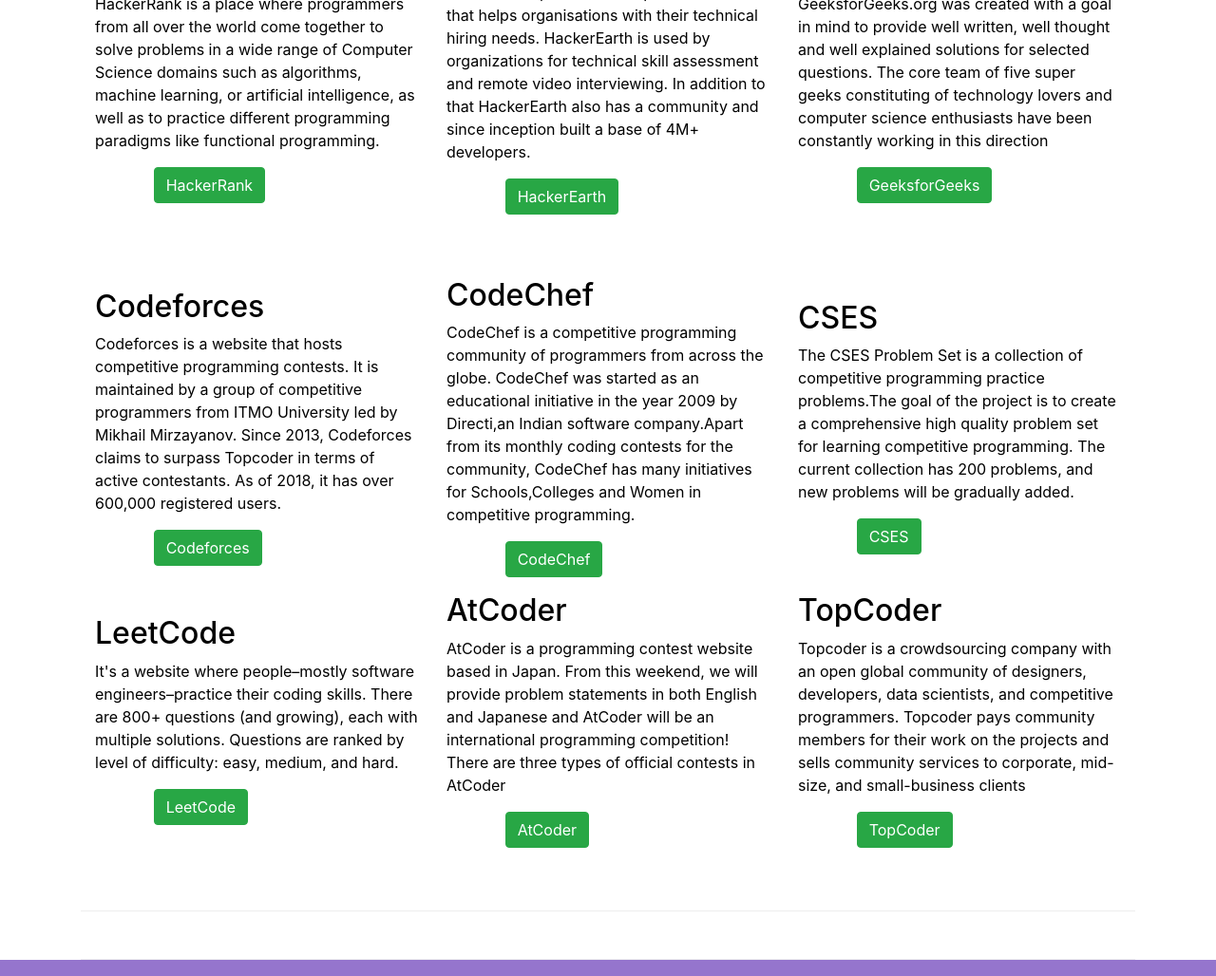
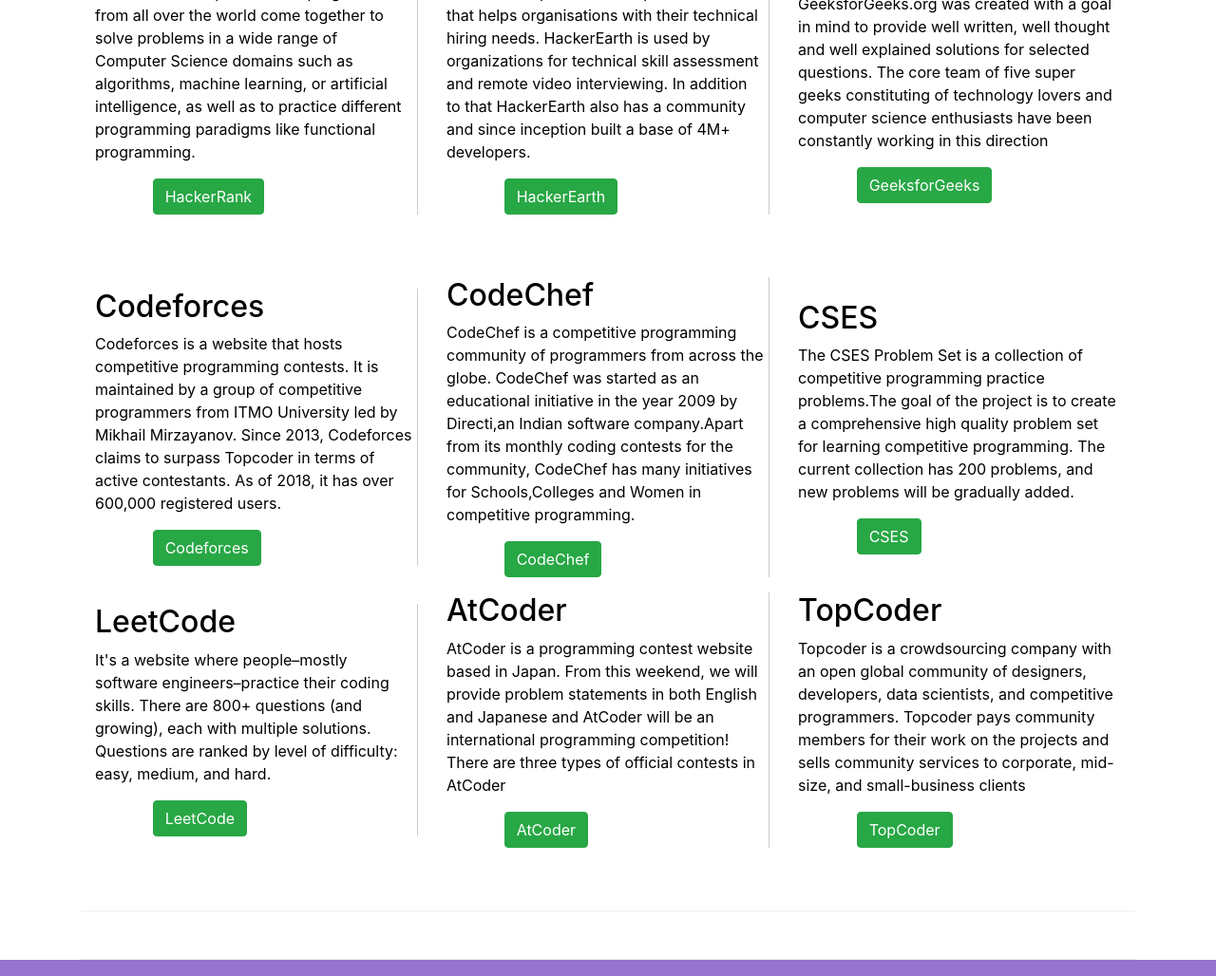
Before and after one commit to Vishesht27/Fresher-s-Help, a website: page Practice.html in a window 1280 px wide. Shown: the part 436-1464 px from the top of the page at 95% size. Drawn offline with nearby package versions, Linux system fonts and the light colour scheme.

Commit message:
Added columns lines

```diff
--- a/Practice.html
+++ b/Practice.html
@@ -28,7 +28,7 @@
                 <ul class="navbar-nav mr-auto">
                     <li class="nav-item active"><a class="nav-link" href="#"><span class="fa fa-pencil"></span>Practice</a></li>
                     <li class="nav-item active"><a class="nav-link" href="./Learning.html"><span class="fa fa-book"></span>Courses</a></li>
-                    <li class="nav-item active"><a class="nav-link"href="#"><span class="fa fa-book"></span>Books</a></li>
+                    <li class="nav-item active"><a class="nav-link"href="./Books.html"><span class="fa fa-book"></span>Books</a></li>
 
                 </ul>
         </div>
@@ -53,6 +53,7 @@
     <div class="container">
         <div class="row row-content align-items-center">
             <div class="col col-sm order-sm-first col-md">
+                <div class="span2" style="padding-right:5px; border-right: 1px solid #ccc;">
 
                 <h2>HackerRank</h2>
                 <p>HackerRank is a place where programmers from all over the world come together to solve problems in a wide range of Computer Science domains such as algorithms, machine learning, or artificial intelligence, as well as to practice different programming paradigms like functional programming.</p>
@@ -63,9 +64,10 @@
                         </button>
                     </div>
                 </div>
-
+                </div>
             </div>
             <div class="col col-sm order-sm-first col-md">
+                <div class="span2" style="padding-right:5px; border-right: 1px solid #ccc;">
                 <h2>HackerEarth</h2>
             <p>HackerEarth provides enterprise software that helps organisations with their technical hiring needs. HackerEarth is used by organizations for technical skill assessment and remote video interviewing. In addition to that HackerEarth also has a community and since inception built a base of 4M+ developers.</p>
             <div class="form-group row">
@@ -73,6 +75,7 @@
                     <button type="submit" class="btn btn-success"onclick="location.href='https://www.hackerearth.com/practice/';">HackerEarth
 
                     </button>
+                </div>
                 </div>
             </div>
         </div>
@@ -89,6 +92,7 @@
         </div>
         <div class="row row-content align-items-center">
             <div class="col-12 col-sm-4 col-md-4">
+                <div class="span2" style="padding-right:5px; border-right: 1px solid #ccc;">
                 <h2>Codeforces</h2>
                 <p>Codeforces is a website that hosts competitive programming contests. It is maintained by a group of competitive programmers from ITMO University led by Mikhail Mirzayanov. Since 2013, Codeforces claims to surpass Topcoder in terms of active contestants. As of 2018, it has over 600,000 registered users. </p>
                 <div class="form-group row">
@@ -97,10 +101,12 @@
 
                         </button>
                     </div>
+                    </div>
                 </div>
 
             </div>
             <div class="col-12 col-sm-4 col-md-4">
+                <div class="span2" style="padding-right:5px; border-right: 1px solid #ccc;">
                 <h2>CodeChef</h2>
                 <p> CodeChef is a competitive programming community of programmers from across the globe. CodeChef was started as an educational initiative in the year 2009 by Directi,an Indian software company.Apart from its monthly coding contests for the community, CodeChef has many initiatives for Schools,Colleges and Women in competitive programming.</p>
                 <div class="form-group row">
@@ -108,11 +114,13 @@
                         <button type="submit" class="btn btn-success"onclick="location.href='https://www.codechef.com/';">CodeChef
 
                         </button>
+                        </div>
                     </div>
                 </div>
 
             </div>
             <div class="col-12 col-sm-4 col-md-4">
+
                 <h2>CSES</h2>
                 <p>The CSES Problem Set is a collection of competitive programming practice problems.The goal of the project is to create a comprehensive high quality problem set for learning competitive programming. The current collection has 200 problems, and new problems will be gradually added. </p>
                 <div class="form-group row">
@@ -122,9 +130,10 @@
                         </button>
                     </div>
                 </div>
+                </div>
 
-            </div>
             <div class="col-12 col-sm-4 col-md-4">
+                <div class="span2" style="padding-right:5px; border-right: 1px solid #ccc;">
                 <h2>LeetCode</h2>
                 <p>It's a website where people–mostly software engineers–practice their coding skills. There are 800+ questions (and growing), each with multiple solutions. Questions are ranked by level of difficulty: easy, medium, and hard. </p>
                 <div class="form-group row">
@@ -134,9 +143,10 @@
                         </button>
                     </div>
                 </div>
-
+                </div>
             </div>
             <div class="col-12 col-sm-4 col-md-4">
+                <div class="span2" style="padding-right:5px; border-right: 1px solid #ccc;">
             <h2>AtCoder</h2>
                 <p>AtCoder is a programming contest website based in Japan. From this weekend, we will provide problem statements in both English and Japanese and AtCoder will be an international programming competition! There are three types of official contests in AtCoder</p>
                 <div class="form-group row">
@@ -146,7 +156,7 @@
                         </button>
                     </div>
                 </div>
-
+                </div>
             </div>
             <div class="col-12 col-sm-4 col-md-4">
                 <h2>TopCoder</h2>
```
Also changed, not shown: Books.html (+8 -0 lines), Learning.html (+8 -0 lines).
